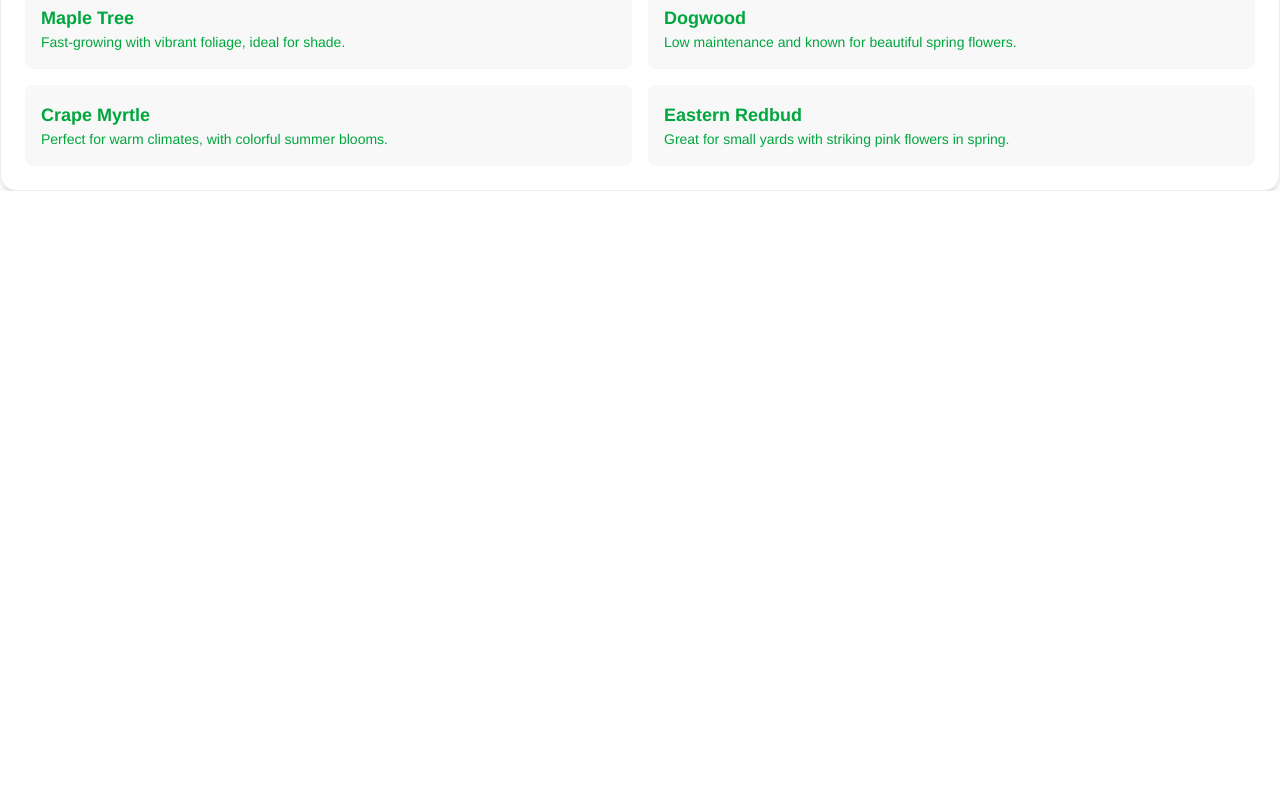
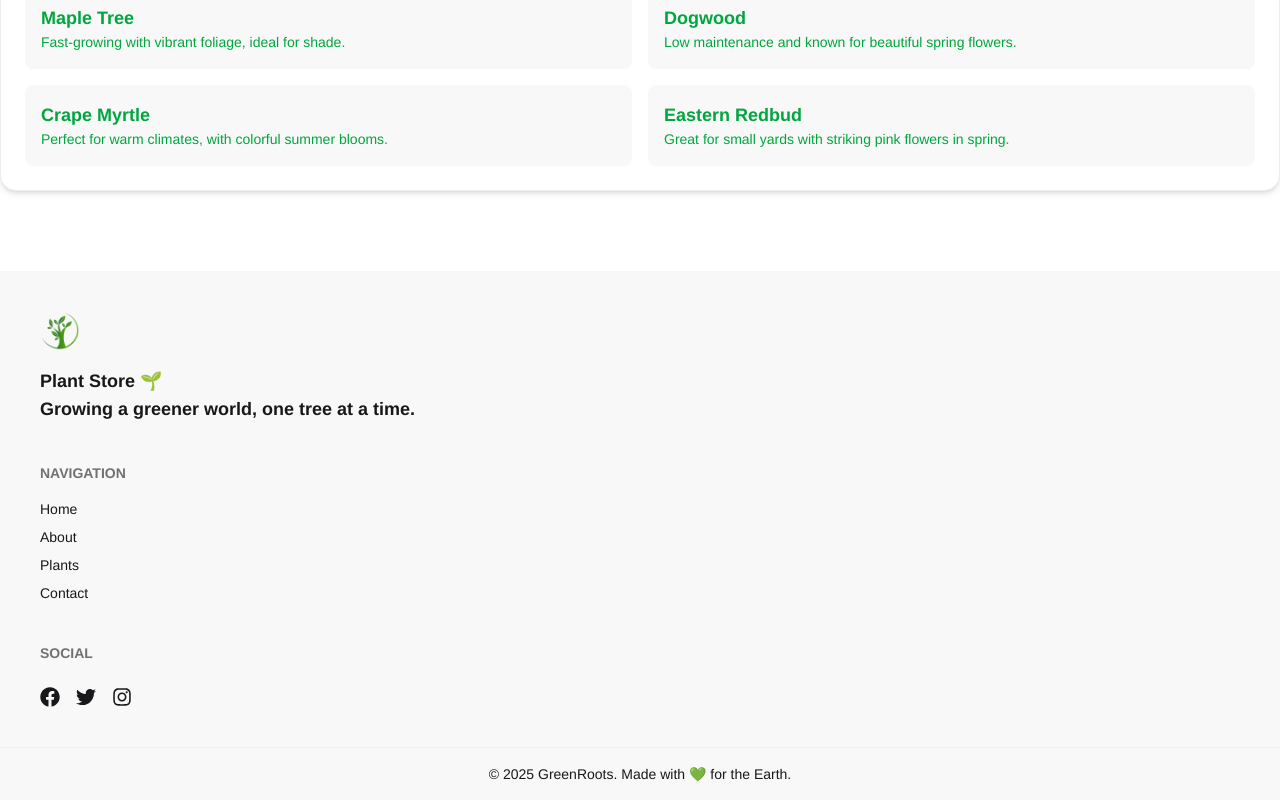
Before and after one commit to islamemon59/plant-tree-client-side, a React (Vite) app: page / in a window 1280 px wide. Shown: the part 1731-2531 px from the top of the page. Before the commit the page ends 1922 px from the top, so only its background shows below. Built offline with nearby package versions, Linux system fonts and the light colour scheme; no server answers.

Commit message:
footer section added

```diff
--- /dev/null
+++ b/src/Component/Footer.jsx
@@ -0,0 +1,40 @@
+import React from 'react';
+import { FaFacebook, FaTwitter, FaInstagram, FaLeaf } from "react-icons/fa";
+import { Link } from 'react-router';
+
+const Footer = () => {
+    return (
+    <footer className="bg-base-200 text-base-content mt-10">
+      <div className="footer p-10 max-w-7xl mx-auto">
+        <div>
+          {/* <FaLeaf className="text-3xl text-green-600 mb-2" /> */}
+          <img className="text-green-600 mb-2 w-10" src="logo.png" alt="logo" />
+          <p className="text-lg font-semibold">
+            Plant Store 🌱<br />
+            Growing a greener world, one tree at a time.
+          </p>
+        </div>
+        <div>
+          <span className="footer-title">Navigation</span>
+          <Link to="/" className="link link-hover">Home</Link>
+          <Link to="/about" className="link link-hover">About</Link>
+          <Link to="/plants" className="link link-hover">Plants</Link>
+          <Link to="/contact" className="link link-hover">Contact</Link>
+        </div>
+        <div>
+          <span className="footer-title">Social</span>
+          <div className="flex space-x-4 mt-2">
+            <a href="https://www.facebook.com/n.bi.ta.554015" className="text-xl hover:text-green-500"><FaFacebook /></a>
+            <a href="https://x.com/IstiakAhme13930" className="text-xl hover:text-green-500"><FaTwitter /></a>
+            <a href="https://www.instagram.com/emon489938/" className="text-xl hover:text-green-500"><FaInstagram /></a>
+          </div>
+        </div>
+      </div>
+      <div className="text-center py-4 border-t border-base-300 text-sm">
+        © {new Date().getFullYear()} GreenRoots. Made with 💚 for the Earth.
+      </div>
+    </footer>
+    );
+};
+
+export default Footer;
--- a/src/MainLayout/MainLayout.jsx
+++ b/src/MainLayout/MainLayout.jsx
@@ -1,6 +1,7 @@
 import React from "react";
 import { Outlet } from "react-router";
 import Navbar from "../Component/Navbar";
+import Footer from "../Component/Footer";
 
 const MainLayout = () => {
   return (
@@ -9,6 +10,7 @@ const MainLayout = () => {
         <Navbar></Navbar>
         <Outlet></Outlet>
       </div>
+      <Footer></Footer>
     </div>
   );
 };
```
